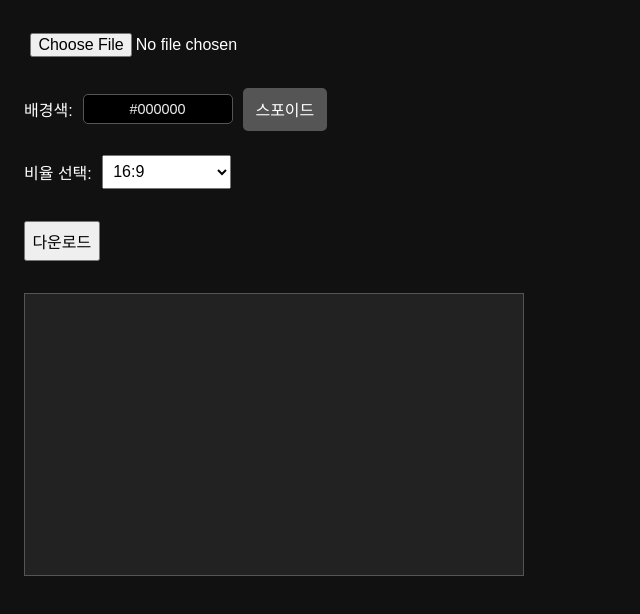
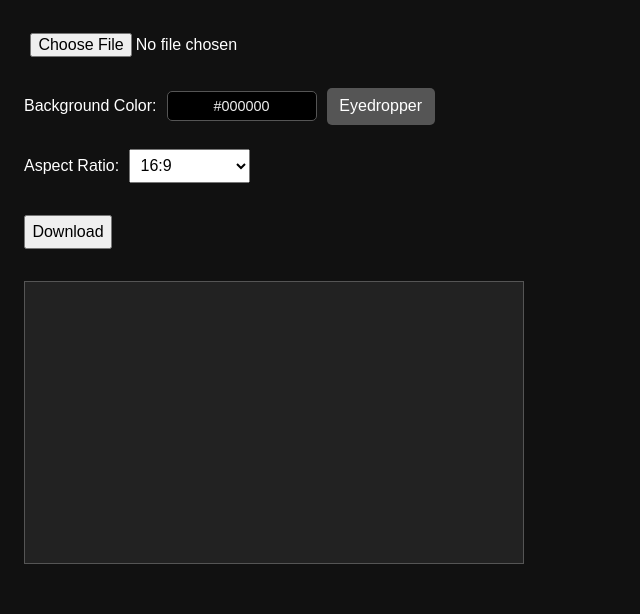
Before and after one commit to saparint/ImgPadTool, a plain HTML site: page index.html in a window 1280 px wide. Shown: the part 86-700 px from the top of the page, without its empty margins (0-640 px from the left). Drawn offline with Linux system fonts and the light colour scheme.

Commit message:
Add files via upload

```diff
--- a/index.html
+++ b/index.html
@@ -314,12 +314,12 @@
   </style>
 </head>
 <body>
-  <h1>📐 Image Padding Tool</h1>
+  <h1 id="mainTitle">📐 Image Padding Tool</h1>
 
   <input type="file" id="imageInput" accept="image/*">
 
   <div class="color-input-group">
-    <label for="colorDisplayBox">배경색:</label> <!-- ✨ 수정: label for 추가 ✨ -->
+    <label for="colorDisplayBox" id="bgColorLabel">배경색:</label>
     <div class="color-picker-wrapper">
       <div id="colorDisplayBox">
         <span id="currentHex">#000000</span>
@@ -349,7 +349,7 @@
         <div class="color-swatch" data-color="#B8E986" style="background-color: #B8E986;"></div>
 
         <div class="color-input-area">
-          <label for="hexInput">직접 입력:</label>
+          <label for="hexInput" id="directInputLabel">직접 입력:</label>
           <input type="text" id="hexInput" maxlength="7" placeholder="#RRGGBB">
         </div>
       </div>
@@ -358,24 +358,22 @@
   </div>
 
   <div class="ratio-controls-flex-group">
-    <label for="aspectRatio">비율 선택:</label> <!-- ✨ 수정: label for 추가 ✨ -->
+    <label for="aspectRatio" id="aspectRatioLabel">비율 선택:</label>
     <select id="aspectRatio">
-      <option value="1">1:1</option>
-      <option value="1.33">4:3</option>
-      <option value="1.5">3:2</option>
-      <option value="1.78" selected>16:9</option>
-      <option value="custom">-- 직접 입력 --</option>
+      <option value="1" id="option1_1">1:1</option>
+      <option value="1.33" id="option4_3">4:3</option>
+      <option value="1.5" id="option3_2">3:2</option>
+      <option value="1.78" selected id="option16_9">16:9</option>
+      <option value="custom" id="customOption">-- 직접 입력 --</option>
     </select>
 
     <div id="customAspectRatioInputGroup" class="aspect-ratio-custom-input-group">
-      <label for="customAspectRatioInput">비율 입력:</label>
-      <!-- ✨ 수정: placeholder 텍스트 및 안내 문구 추가 ✨ -->
+      <label for="customAspectRatioInput" id="customRatioLabel">비율 입력:</label>
       <input type="text" id="customAspectRatioInput" placeholder="예: 16:9">
-      <small style="display: block; margin-top: 0.2rem; font-size: 0.8rem; color: #aaa;">빈 값 시 16:9 비율이 적용됩니다.</small>
+      <small style="display: block; margin-top: 0.2rem; font-size: 0.8rem; color: #aaa;" id="ratioHint">빈 값 시 16:9 비율이 적용됩니다.</small>
     </div>
   </div>
 
-  <!-- 2. 다운로드 버튼 id 부여 및 onclick 제거 -->
   <button id="downloadButton">다운로드</button>
 
   <canvas id="canvas" width="1600" height="900"></canvas>
@@ -395,9 +393,103 @@
     const predefinedColorPalette = document.getElementById("predefinedColorPalette");
     const eyedropperButton = document.getElementById("eyedropperButton");
     const hexInput = document.getElementById("hexInput");
-    const downloadButton = document.getElementById("downloadButton"); // 2. 다운로드 버튼 요소 가져오기
+    const downloadButton = document.getElementById("downloadButton");
 
     let currentBgColor = "#000000";
+
+    // ✨ 국제화 (i18n) 관련 코드 추가 시작 ✨
+    const translations = {
+        ko: {
+            title: "Image Padding Tool",
+            mainTitle: "📐 Image Padding Tool",
+            bgColorLabel: "배경색:",
+            directInputLabel: "직접 입력:",
+            eyedropperButton: "스포이드",
+            aspectRatioLabel: "비율 선택:",
+            option1_1: "1:1",
+            option4_3: "4:3",
+            option3_2: "3:2",
+            option16_9: "16:9",
+            customOption: "-- 직접 입력 --",
+            customRatioPlaceholder: "예: 16:9",
+            ratioHint: "빈 값 시 16:9 비율이 적용됩니다.",
+            downloadButton: "다운로드",
+            alertNoImage: "이미지를 먼저 업로드해주세요.",
+            alertEyedropperNotSupported: "이 브라우저에서는 스포이드 기능을 지원하지 않습니다. (Chrome, Edge 등에서 사용 가능)",
+            eyedropperButtonTitle: "이 브라우저는 스포이드 기능을 지원하지 않습니다.",
+            transparent: "투명"
+        },
+        en: {
+            title: "Image Padding Tool",
+            mainTitle: "📐 Image Padding Tool",
+            bgColorLabel: "Background Color:",
+            directInputLabel: "Direct Input:",
+            eyedropperButton: "Eyedropper",
+            aspectRatioLabel: "Aspect Ratio:",
+            option1_1: "1:1",
+            option4_3: "4:3",
+            option3_2: "3:2",
+            option16_9: "16:9",
+            customOption: "-- Custom --",
+            customRatioPlaceholder: "e.g., 16:9",
+            ratioHint: "If empty, 16:9 ratio will be applied.",
+            downloadButton: "Download",
+            alertNoImage: "Please upload an image first.",
+            alertEyedropperNotSupported: "This browser does not support the Eyedropper tool. (Available in Chrome, Edge, etc.)",
+            eyedropperButtonTitle: "This browser does not support the eyedropper tool.",
+            transparent: "Transparent"
+        }
+    };
+
+    let langStrings; // 현재 선택된 언어의 문자열을 담을 변수
+
+    function getBrowserLanguage() {
+        const userLang = navigator.language || navigator.userLanguage;
+        if (userLang.startsWith('ko')) {
+            return 'ko';
+        }
+        return 'en'; // 기본값은 영어
+    }
+
+    function applyTranslations() {
+        const lang = getBrowserLanguage();
+        langStrings = translations[lang];
+
+        // HTML 요소 텍스트 업데이트
+        document.title = langStrings.title;
+        document.getElementById("mainTitle").textContent = langStrings.mainTitle;
+        document.getElementById("bgColorLabel").textContent = langStrings.bgColorLabel;
+        document.getElementById("directInputLabel").textContent = langStrings.directInputLabel;
+        document.getElementById("eyedropperButton").textContent = langStrings.eyedropperButton;
+        document.getElementById("aspectRatioLabel").textContent = langStrings.aspectRatioLabel;
+        document.getElementById("downloadButton").textContent = langStrings.downloadButton;
+        document.getElementById("customRatioLabel").textContent = langStrings.customRatioLabel;
+        document.getElementById("ratioHint").textContent = langStrings.ratioHint;
+
+        // Placeholder 업데이트
+        // hexInput.placeholder는 transparent로 바뀔 수 있으므로 updateColorDisplay에서 처리
+        customAspectRatioInput.placeholder = langStrings.customRatioPlaceholder;
+
+        // select option 텍스트 업데이트
+        document.getElementById("option1_1").textContent = langStrings.option1_1;
+        document.getElementById("option4_3").textContent = langStrings.option4_3;
+        document.getElementById("option3_2").textContent = langStrings.option3_2;
+        document.getElementById("option16_9").textContent = langStrings.option16_9;
+        document.getElementById("customOption").textContent = langStrings.customOption;
+
+        // EyeDropper 버튼 상태 및 툴팁 업데이트
+        if (!window.EyeDropper) {
+            eyedropperButton.disabled = true;
+            eyedropperButton.title = langStrings.eyedropperButtonTitle;
+        } else {
+            eyedropperButton.disabled = false;
+            eyedropperButton.title = ''; // 지원하면 title 제거
+        }
+
+        // 현재 배경색 표시 업데이트 (언어 변경 후 '투명' 텍스트 재적용)
+        updateColorDisplay(currentBgColor);
+    }
+    // ✨ 국제화 (i18n) 관련 코드 추가 끝 ✨
 
     imageInput.addEventListener("change", e => {
       const reader = new FileReader();
@@ -475,7 +567,6 @@
         } else if (value.toLowerCase() === 'transparent') {
              currentBgColor = 'rgba(0,0,0,0)';
              updateColorDisplay(currentBgColor);
-             processImage();
              hexInput.classList.remove("invalid");
         } else { // 빈 문자열 또는 유효하지 않은 헥스 코드
             hexInput.classList.add("invalid");
@@ -494,7 +585,7 @@
           console.error("EyeDropper API 에러:", e);
         }
       } else {
-        alert("이 브라우저에서는 스포이드 기능을 지원하지 않습니다. (Chrome, Edge 등에서 사용 가능)");
+        alert(langStrings.alertEyedropperNotSupported); // ✨ 번역된 텍스트 사용 ✨
       }
     });
 
@@ -503,9 +594,9 @@
       if (color === 'rgba(0,0,0,0)' || color.toLowerCase() === 'transparent') {
           colorDisplayBox.style.backgroundColor = '';
           colorDisplayBox.classList.add('transparent-display-box');
-          currentHexSpan.textContent = "투명";
+          currentHexSpan.textContent = langStrings.transparent; // ✨ 번역된 텍스트 사용 ✨
           hexInput.value = 'transparent';
-          hexInput.placeholder = '투명';
+          hexInput.placeholder = langStrings.transparent; // ✨ 번역된 텍스트 사용 ✨
       } else {
           colorDisplayBox.classList.remove('transparent-display-box');
           colorDisplayBox.style.backgroundColor = color;
@@ -585,7 +676,7 @@
 
     function download() {
       if (!img) {
-        alert("이미지를 먼저 업로드해주세요.");
+        alert(langStrings.alertNoImage); // ✨ 번역된 텍스트 사용 ✨
         return;
       }
 
@@ -609,17 +700,16 @@
     }
 
     // 페이지 로드 시 초기 설정
-    updateColorDisplay(currentBgColor);
-    processImage();
+    // DOMContentLoaded를 사용하여 HTML 로드 후 번역 적용
+    document.addEventListener("DOMContentLoaded", () => {
+        applyTranslations(); // ✨ 페이지 로드 시 번역 적용 ✨
+        updateColorDisplay(currentBgColor); // 초기 색상 표시 업데이트
+        processImage(); // 초기 이미지 처리 (없으면 작동 안함)
+    });
 
-    // 2. 다운로드 버튼 이벤트 리스너 추가
+    // 다운로드 버튼 이벤트 리스너 추가
     downloadButton.addEventListener("click", download);
 
-    // EyeDropper API 지원 여부에 따라 버튼 상태 변경
-    if (!window.EyeDropper) {
-        eyedropperButton.disabled = true;
-        eyedropperButton.title = "이 브라우저는 스포이드 기능을 지원하지 않습니다.";
-    }
   </script>
 </body>
 </html>
```
